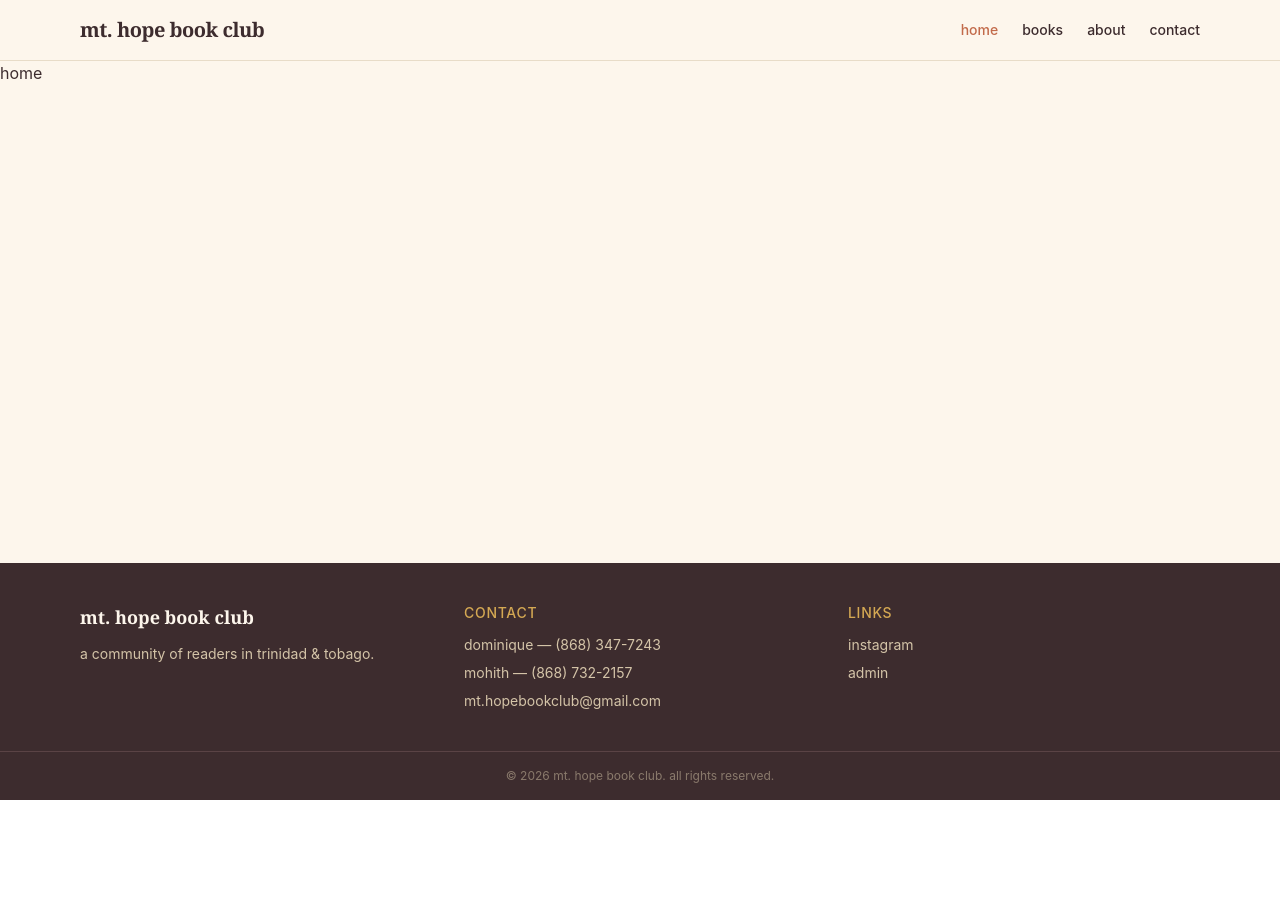
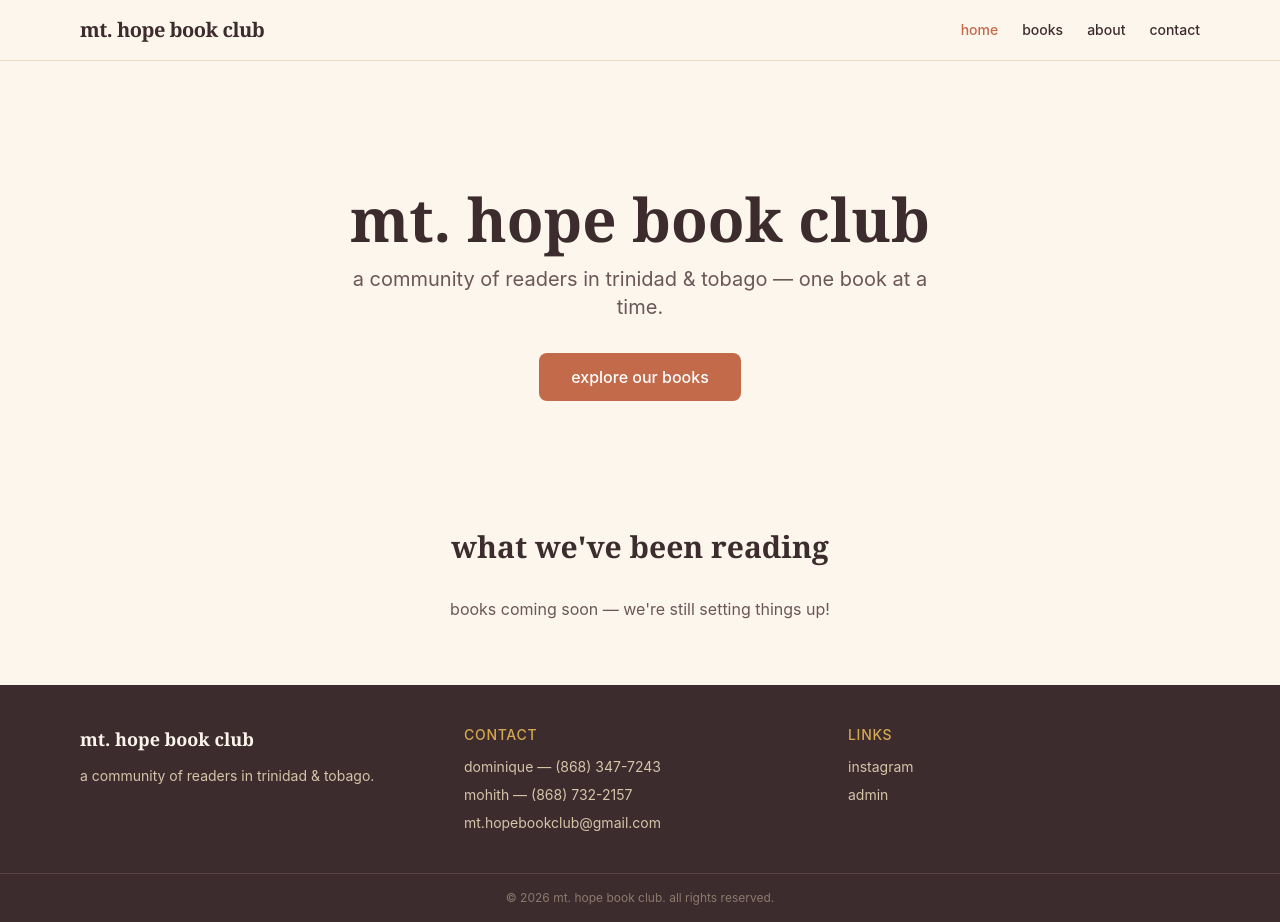
Before and after one commit to aidantrabs/mt-hope-bookclub, a React (Vite) app: page / in a window 1280 px wide. Before the commit the page ends 800 px from the top, so only its background shows below. Built offline with nearby package versions, Linux system fonts and the light colour scheme.

Commit message:
feat: build home page with hero section

```diff
--- a/src/pages/home.tsx
+++ b/src/pages/home.tsx
@@ -1,3 +1,29 @@
-export const Home = () => {
-  return <div>home</div>;
-}
+import { Link } from "react-router-dom";
+
+export const Home = () => (
+  <div>
+    <section className="py-20 md:py-32 px-4 text-center">
+      <h1 className="font-serif text-4xl md:text-6xl font-bold text-[#3d2c2e] mb-4">
+        mt. hope book club
+      </h1>
+      <p className="text-lg md:text-xl text-[#6b5658] max-w-xl mx-auto mb-8">
+        a community of readers in trinidad & tobago — one book at a time.
+      </p>
+      <Link
+        to="/books"
+        className="inline-block bg-[#c26a4a] text-white px-8 py-3 rounded-lg font-medium hover:bg-[#a8583d] transition-colors"
+      >
+        explore our books
+      </Link>
+    </section>
+
+    <section className="max-w-6xl mx-auto px-4 pb-16">
+      <h2 className="font-serif text-2xl md:text-3xl font-bold text-[#3d2c2e] mb-8 text-center">
+        what we've been reading
+      </h2>
+      <p className="text-center text-[#6b5658]">
+        books coming soon — we're still setting things up!
+      </p>
+    </section>
+  </div>
+);
```
